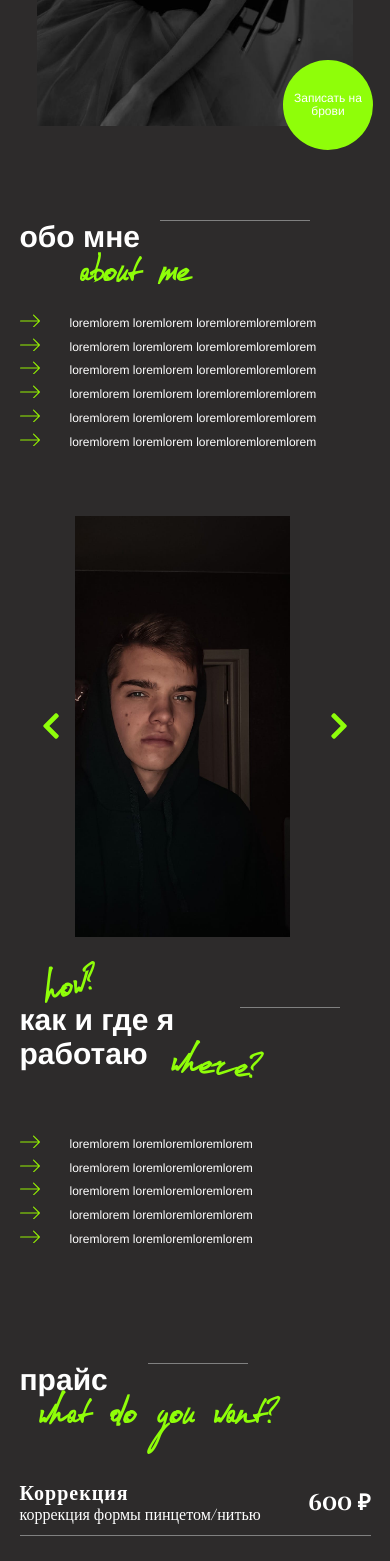
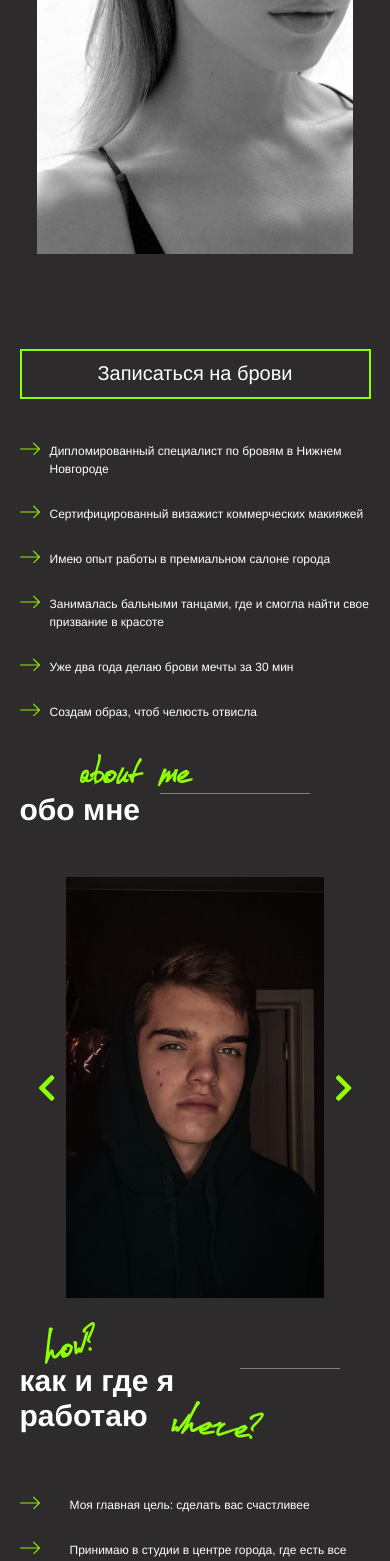
Before and after one commit to neydyxd/brow-master-landing, a React (Create React App) app: page / in a window 390 px wide. Shown: the part 432-1993 px from the top of the page. Built offline with nearby package versions, Linux system fonts and the light colour scheme.

Commit message:
Наполнение страницы актуальной информацией + удаление багов адаптива

```diff
--- a/src/Components/About/About.css
+++ b/src/Components/About/About.css
@@ -5,6 +5,12 @@
     justify-content: space-between;
     max-width: 80%;
 
+}
+
+.about__text-box{
+    display: flex;
+    flex-direction: column;
+    max-width: 50%;
 }
 
 .about__photo-box{
@@ -18,23 +24,23 @@
 }
 
 .about__button{
+    margin: 0 auto;
+    margin-top: 50PX;
     padding: 0;
-    width: 150px;
-    height: 150px;
-    border-radius: 50%;
-    border: none;
-    background-color: #8FFE09;
+    width: 100%;
+    height: 50PX;
+    background: none;
+    border: 2px solid #8FFE09;
     color: white;
     font-size: 20px;
     font-family: Helvetica;
-    position: absolute;
-    bottom: -50px;
-    right: -50px;
+    transition: all ease 1s;
 }
 
 .about__button:hover{
-    opacity: 0.6;
+
     cursor: pointer;
+    box-shadow: 10px 5px 5px rgba(0, 0, 0, 0.5);
 }
 
 .about__title{
@@ -49,9 +55,9 @@
     font-family: Shlapak;
     font-size: 60px;
     margin: 0;
-    text-align: right;
-    margin-right: 50px;
-    margin-top: -20px;
+    text-align: center;
+    margin-right: 70px;
+    margin-top: -40px;
 }
 
 .aboute__title-container{
@@ -67,11 +73,12 @@
 .about__list{
     list-style: none;
     padding: 0;
+
 }
 
 .about__list-element::before{
     content: url("   ");
-    margin-right: 30px;
+    margin-right: 10px;
     display: inline-block;
     content: ' ';
     background-image: url('../../images/arrow.svg');
@@ -85,13 +92,19 @@
 .about__list-element{
     color: white;
     font-family: Helvetica;
-    font-size: 18px;
+    font-size: 16px;
+    margin-bottom: 20px;
+    text-indent: 0;
+    text-indent: -38px;
+    margin-left: 38px;
+    line-height: 1.5;
+
 }
 
 
 @media screen and (min-width:800px) and (max-width: 1279px) {
     .about{
-        max-width: 90%;
+        max-width: 100%;
     }
     .about__title{
         font-size: 30px;
@@ -99,8 +112,8 @@
 
     .about__subtitle{
         font-size: 30px;
-        text-align: center;
-        margin-right: 60px;
+        text-align: left;
+        margin-left: 120px;
         margin-top: -10px;
     }
 
@@ -108,21 +121,21 @@
         min-width: 80px;
     }
 
+    .about__list{
+        list-style-position: outside;
+    }
+
     .about__list-element{
-        font-size: 12px;
+        font-size: 14px;
+        text-indent: -43px;
+        margin-left: 43px;
+
     }
 
     .about__list-element::before{
         margin-right: 15px;
     }
 
-    .about__button{
-        width: 100px;
-        height: 100px;
-        font-size: 12px;
-        bottom: -40px;
-        right: -40px;
-    }
 }
 
 @media screen and (min-width:320px) and (max-width: 799px) {
@@ -137,16 +150,15 @@
     }
 
     .about__text-box{
+        max-width: 100%;
         margin-top: 90px;
+        flex-direction: column-reverse;
+    }
+    .about__button{
+        margin-top: 0;
+        margin-bottom: 20px;
     }
 
-    .about__button{
-        width: 90px;
-        height: 90px;
-        font-size: 12px;
-        bottom: -20px;
-        right: -20px;
-    }
 
     .about__title{
         font-size: 30px;
@@ -165,6 +177,8 @@
 
     .about__list-element{
         font-size: 12px;
+        text-indent: -30px;
+        margin-left: 30px;
     }
 
     .about__list-element::before{
--- a/src/Components/About/About.js
+++ b/src/Components/About/About.js
@@ -5,7 +5,6 @@ function About() {
         <section className="about">
             <div className="about__photo-box">
                 <img className="about__photo" src={about} alt="аватарка"/>
-                <button className="about__button">Записать на брови</button>
             </div>
             <div className="about__text-box">
                 <div className="aboute__title-container">
@@ -14,13 +13,14 @@ function About() {
                 </div>
                 <h3 className="about__subtitle">about me</h3>
                 <ul className="about__list">
-                    <li className="about__list-element">loremlorem loremlorem loremloremloremlorem</li>
-                    <li className="about__list-element">loremlorem loremlorem loremloremloremlorem</li>
-                    <li className="about__list-element">loremlorem loremlorem loremloremloremlorem</li>
-                    <li className="about__list-element">loremlorem loremlorem loremloremloremlorem</li>
-                    <li className="about__list-element">loremlorem loremlorem loremloremloremlorem</li>
-                    <li className="about__list-element">loremlorem loremlorem loremloremloremlorem</li>
+                    <li className="about__list-element">Дипломированный специалист по бровям в Нижнем Новгороде</li>
+                    <li className="about__list-element">Сертифицированный визажист  коммерческих макияжей</li>
+                    <li className="about__list-element">Имею опыт работы в премиальном салоне города</li>
+                    <li className="about__list-element">Занималась бальными танцами, где и смогла найти свое призвание в красоте</li>
+                    <li className="about__list-element">Уже два года делаю брови мечты за  30 мин</li>
+                    <li className="about__list-element">Создам образ, чтоб челюсть отвисла</li>
                 </ul>
+                <button type="click" className="about__button">Записаться на брови</button>
             </div>
         </section>
     );
--- a/src/Components/Carousel/Carousel.css
+++ b/src/Components/Carousel/Carousel.css
@@ -3,7 +3,6 @@
     aspect-ratio: 3/4;
     display: flex;
     align-items: center;
-    margin-right: 80px;
 }
 
 .carousel__window{
@@ -31,7 +30,7 @@
 
 @media screen and (min-width: 800px) and (max-width: 1279px) {
     .carousel__container{
-        margin-right: 50px;
+        width: 50%;
     }
 }
 
--- a/src/Components/Carousel/Carousel.js
+++ b/src/Components/Carousel/Carousel.js
@@ -1,5 +1,5 @@
 import { useState, useEffect, Children, cloneElement } from 'react';
-import { FaChevronLeft, FaChevronRight } from 'react-icons/fa';
+import { FaChevronLeft, FaChevronRight, FaInfoCircle } from 'react-icons/fa';
 
 
 function Carousel({ children }) {
@@ -9,20 +9,45 @@ const iconStyle = {
     filter: 'invert(81%) sepia(49%) saturate(859%) hue-rotate(32deg) brightness(104%) contrast(99%)',
 }
 
+const WINDOW_WIDTH = window.screen.width;
+function calcSliderSize(){
+    if (WINDOW_WIDTH < 799) {
+        var resolition = 0;
+        return resolition;
+    } if ((WINDOW_WIDTH >= 799) && (WINDOW_WIDTH < 1279)) {
+        var resolition = 1;
+        return resolition;
+    } else {
+        var resolition = 2;
+        return resolition;
+    }
+}
+let resolition = calcSliderSize();
 
-const WINDOW_WIDTH = window.screen.width;
-
-function calcSliderSize(){
-    if (WINDOW_WIDTH >= 799) {
-        return true;
+function pageWidth() {
+    if (resolition === 2) {
+        var PAGE_WIDTH = 0.32;
+        return PAGE_WIDTH
+    } if (resolition === 1) {
+        var PAGE_WIDTH = 0.5;
+        return PAGE_WIDTH
     } else {
-        return false;
+        var PAGE_WIDTH = 1;
+        return PAGE_WIDTH
     }
 }
 
-const PAGE_WIDTH = calcSliderSize() ? 0.32 : 1;
-const BLOCK_WIDTH = WINDOW_WIDTH * PAGE_WIDTH
+let PAGE_WIDTH = pageWidth();
 console.log(PAGE_WIDTH);
+
+let BLOCK_WIDTH = WINDOW_WIDTH * PAGE_WIDTH
+
+
+
+
+calcSliderSize();
+pageWidth();
+
 
 
 function handleLeftArrowClick(){
--- a/src/Components/Price/Price.css
+++ b/src/Components/Price/Price.css
@@ -38,6 +38,7 @@
     max-width: 80%;
     border-bottom: 1px solid #808080;
     padding-bottom: 10px;
+
 
 }
 
@@ -84,15 +85,17 @@
     }
 
     .price__service-title{
-        font-size: 20px;
+        font-size: 18px;
         letter-spacing: 1px;
     }
 
     .price__service-subtitle{
-        font-size: 16px;
+        font-size: 14px;
+        margin-top: 5px;
     }
 
     .price__service-money{
-        font-size: 22px;
+        font-size: 18px;
+        white-space: nowrap
     }
 }
--- a/src/Components/Price/Price.js
+++ b/src/Components/Price/Price.js
@@ -9,38 +9,44 @@ function Price() {
             <div className="price__box">
                 <div className="price__service">
                     <div className="price__service-box">
-                        <h3 className="price__service-title">Коррекция</h3>
-                        <p className="price__service-subtitle">коррекция формы пинцетом/нитью</p>
+                        <h3 className="price__service-title">Архитектура + окрашивание</h3>
+                        <p className="price__service-subtitle">пинцет/воск + краска/хна</p>
                     </div>
-                    <h3 className="price__service-money">600 &#8381;</h3>
+                    <h3 className="price__service-money">750 &#8381;</h3>
                 </div>
                 <div className="price__service">
                     <div className="price__service-box">
-                        <h3 className="price__service-title">Коррекция/воск</h3>
-                        <p className="price__service-subtitle">коррекция формы воском</p>
+                        <h3 className="price__service-title">Архитектура</h3>
+                        <p className="price__service-subtitle">пинцет/воск</p>
                     </div>
-                    <h3 className="price__service-money">800 &#8381;</h3>
+                    <h3 className="price__service-money">450 &#8381;</h3>
                 </div>
                 <div className="price__service">
                     <div className="price__service-box">
-                        <h3 className="price__service-title">Моделирование/хна</h3>
-                        <p className="price__service-subtitle">моделирование формы хной</p>
+                        <h3 className="price__service-title">Окрашивание</h3>
+                        <p className="price__service-subtitle">краска/хна</p>
                     </div>
-                    <h3 className="price__service-money">1200 &#8381;</h3>
+                    <h3 className="price__service-money">450 &#8381;</h3>
                 </div>
                 <div className="price__service">
                     <div className="price__service-box">
-                        <h3 className="price__service-title">Моделирование/краска</h3>
-                        <p className="price__service-subtitle">моделирование формы краской</p>
+                        <h3 className="price__service-title">Долговременная укладка + архитектура + окрашивание</h3>
+                        <p className="price__service-subtitle">пинцет/воск + краска/хна</p>
                     </div>
-                    <h3 className="price__service-money">1500 &#8381;</h3>
+                    <h3 className="price__service-money">1300 &#8381;</h3>
                 </div>
                 <div className="price__service">
                     <div className="price__service-box">
-                        <h3 className="price__service-title">Ламинирование</h3>
-                        <p className="price__service-subtitle">укладка бровей с коррекцией формы</p>
+                        <h3 className="price__service-title">Долговременная укладка + архитектура</h3>
+                        <p className="price__service-subtitle">пинцет/воск</p>
                     </div>
-                    <h3 className="price__service-money">2000 &#8381;</h3>
+                    <h3 className="price__service-money">100 &#8381;</h3>
+                </div>
+                <div className="price__service">
+                    <div className="price__service-box">
+                        <h3 className="price__service-title">Окрашивание ресниц краской</h3>
+                    </div>
+                    <h3 className="price__service-money">100 &#8381;</h3>
                 </div>
             </div>
         </section>
--- a/src/Components/Slider/Slider.css
+++ b/src/Components/Slider/Slider.css
@@ -28,6 +28,10 @@ margin-top: 150px;
     min-width: 150px;
     border-top: 1px solid #808080;
     margin-left: -20px;
+}
+
+.slider__about{
+    max-width: 50%;
 }
 
 .slider__title_3{
@@ -62,7 +66,11 @@ margin-top: 150px;
 .slider__list-element{
     color: white;
     font-family: Helvetica;
-    font-size: 18px;
+    font-size: 16px;
+    margin-bottom: 20px;
+    line-height: 1.5;
+    text-indent: -58px;
+    margin-left: 58px;
 }
 
 
@@ -119,6 +127,14 @@ margin-top: 150px;
 }
 
 
+@media screen and (min-width:800px) and (max-width: 1279px) {
+    .slider__list-element{
+        font-size: 14px;
+        text-indent: -58px;
+        margin-left: 58px;
+    }
+}
+
 @media screen and (min-width: 320px) and (max-width: 799px) {
     .slider{
         flex-direction: column-reverse;
@@ -128,7 +144,7 @@ margin-top: 150px;
     }
 
     .slider__about{
-        margin-right: auto;
+        max-width: 100%;
     }
 
     .slider__item_1{
@@ -173,6 +189,8 @@ margin-top: 150px;
 
     .slider__list-element{
         font-size: 12px;
+        text-indent: -50px;
+        margin-left: 50px;
     }
 
     .slider__list-element::before{
--- a/src/Components/Slider/Slider.js
+++ b/src/Components/Slider/Slider.js
@@ -14,11 +14,11 @@ function Slider(){
                     <label className='slider__label'></label>
                 </div>
                 <ul className='slider__list'>
-                    <li className='slider__list-element'>loremlorem loremloremloremlorem</li>
-                    <li className='slider__list-element'>loremlorem loremloremloremlorem</li>
-                    <li className='slider__list-element'>loremlorem loremloremloremlorem</li>
-                    <li className='slider__list-element'>loremlorem loremloremloremlorem</li>
-                    <li className='slider__list-element'>loremlorem loremloremloremlorem</li>
+                    <li className='slider__list-element'>Моя главная цель: сделать вас счастливее</li>
+                    <li className='slider__list-element'>Принимаю в студии в центре города, где есть все удобства для вашего комфорта</li>
+                    <li className='slider__list-element'>Работаю на профессиональных материалах и стерилизованных инструментах</li>
+                    <li className='slider__list-element'>Экономлю ваши нервы 15 мин по утрам</li>
+                    <li className='slider__list-element'>С моим макияжем без комплиментов вы не останетесь</li>
                 </ul>
             </div>
             <div className='slider__arrow-block'>
```
Also changed, not shown: src/images/about.jpg.
